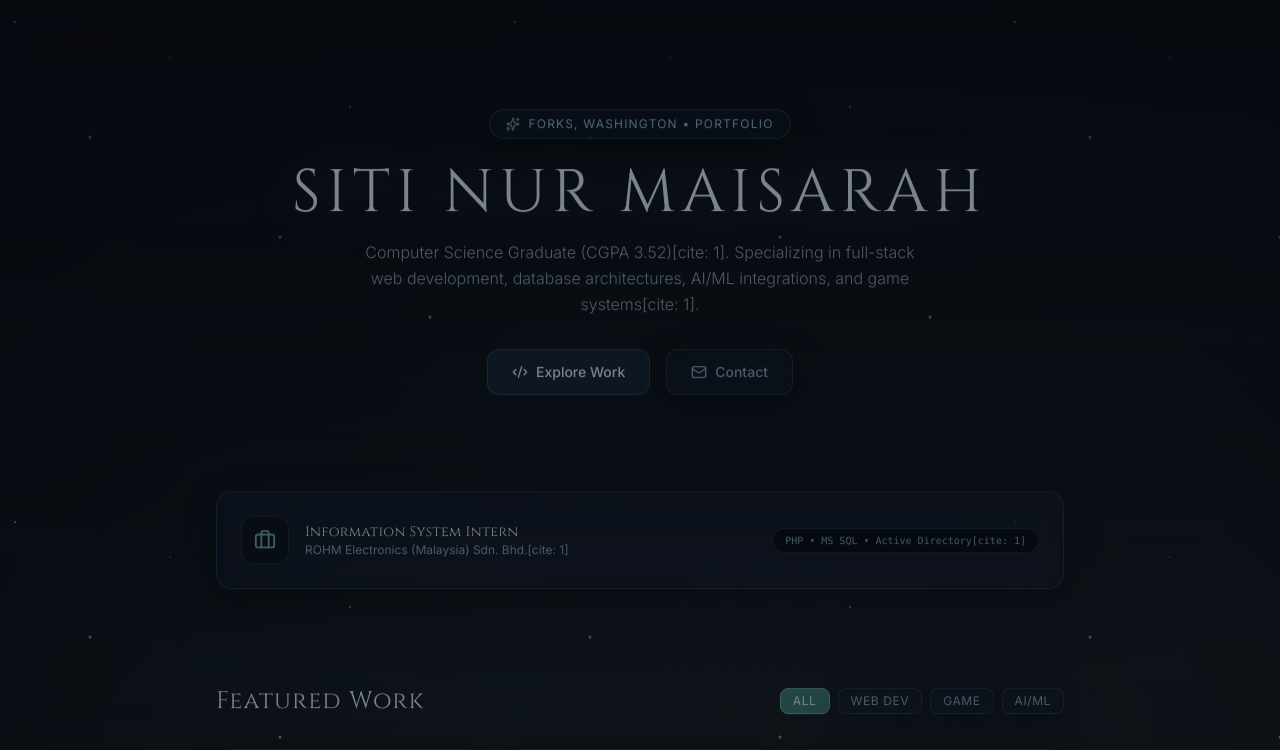
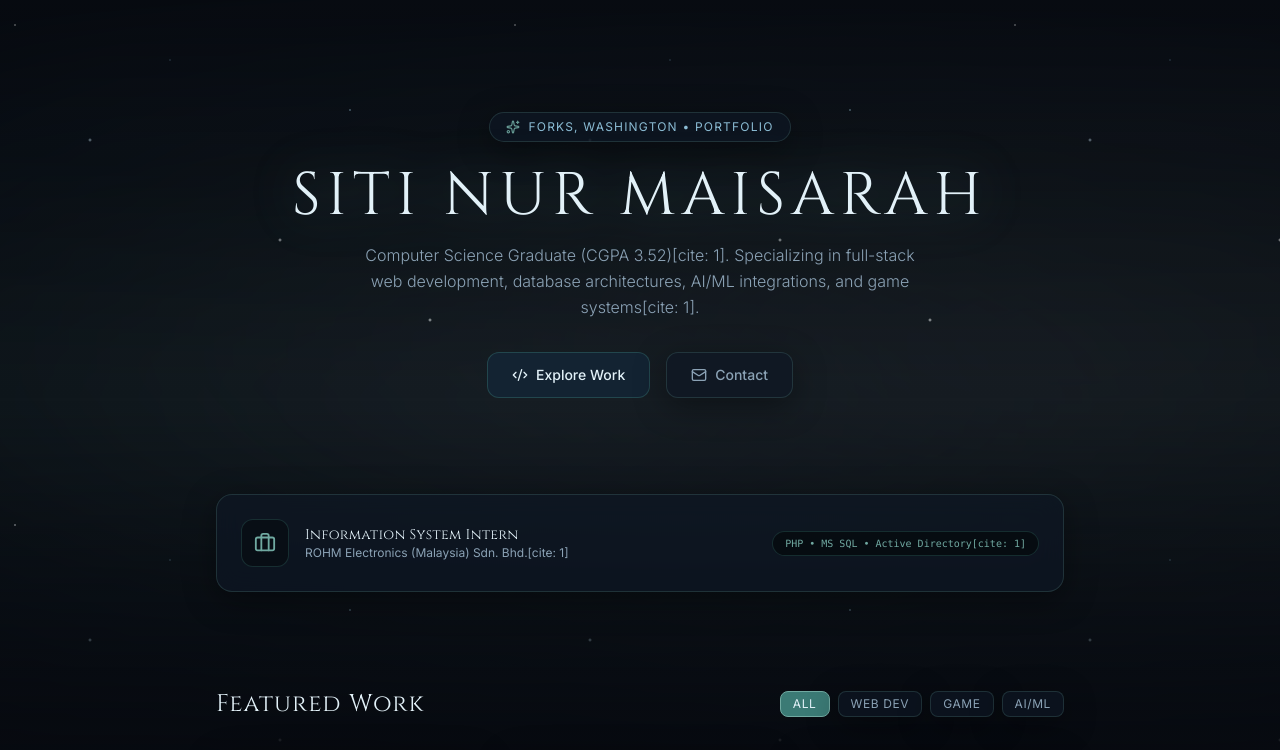
Before and after one commit to maisiyy/twilight-portfolio, a Next.js app: page / in a window 1280 px wide. Shown: the top 750 px of the page. Built offline with nearby package versions, Linux system fonts and the light colour scheme.

Commit message:
fix page blinking

```diff
--- a/app/globals.css
+++ b/app/globals.css
@@ -10,11 +10,21 @@
     background-color: #070a10;
     color: #e2f1f8;
     overflow-x: hidden;
+    position: relative;
   }
 }
 
-/* --- Starry Background --- */
+/* --- Starry Background (Isolated to pseudo-element to prevent page blinking) --- */
 .starry-bg {
+  position: relative;
+}
+
+.starry-bg::before {
+  content: "";
+  position: fixed;
+  inset: 0;
+  pointer-events: none;
+  z-index: 0;
   background-image:
     radial-gradient(1.5px 1.5px at 15px 25px, #ffffff, rgba(0, 0, 0, 0)),
     radial-gradient(2px 2px at 90px 140px, #d4f0ff, rgba(0, 0, 0, 0)),
@@ -24,13 +34,20 @@
     radial-gradient(2px 2px at 430px 320px, #ffffff, rgba(0, 0, 0, 0));
   background-repeat: repeat;
   background-size: 500px 500px;
-  animation: twinkle 5s infinite ease-in-out alternate;
+  animation: starTwinkle 4s infinite ease-in-out alternate;
 }
 
-@keyframes twinkle {
-  0% { opacity: 0.35; transform: translateY(0px); }
-  50% { opacity: 0.95; }
-  100% { opacity: 0.45; transform: translateY(-3px); }
+/* Animates ONLY the star opacity */
+@keyframes starTwinkle {
+  0% {
+    opacity: 0.25;
+  }
+  50% {
+    opacity: 0.85;
+  }
+  100% {
+    opacity: 0.35;
+  }
 }
 
 /* --- Fog Layer --- */
```
